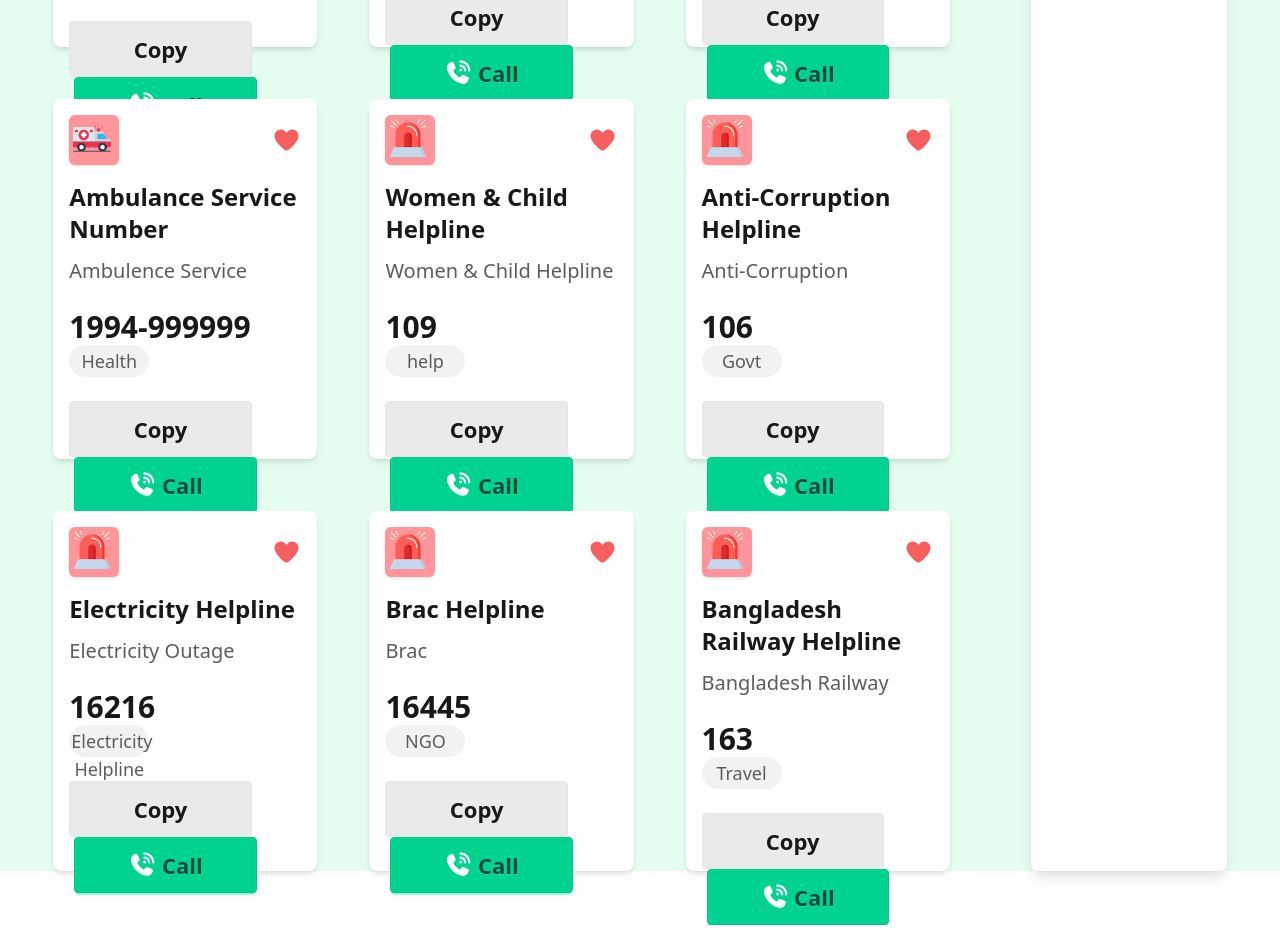
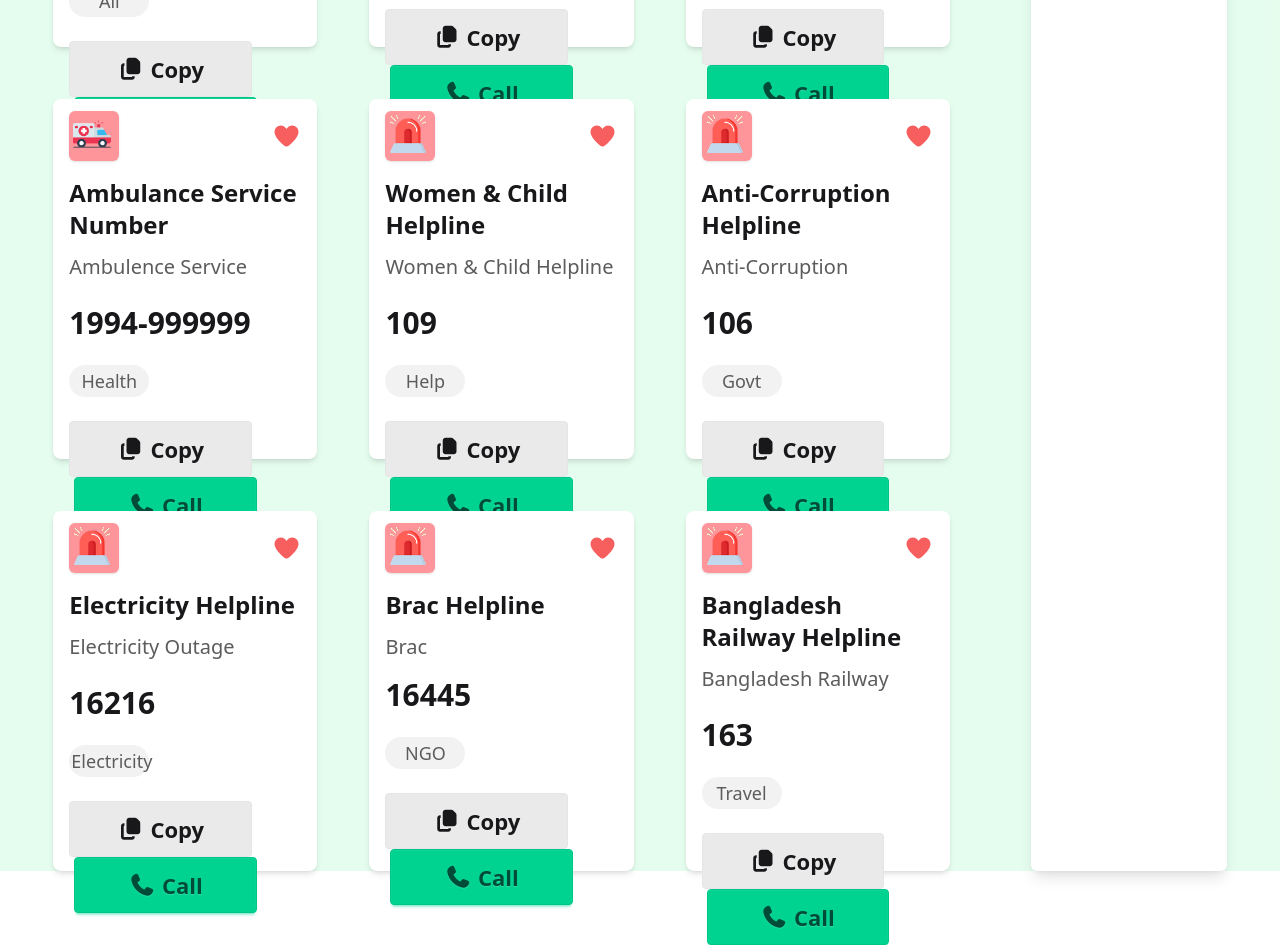
Before and after one commit to Shredder125/emergency-services-sample, a plain HTML site: page index.html in a window 1280 px wide. Shown: the part 725-1670 px from the top of the page. Drawn offline with nearby package versions, Linux system fonts and the light colour scheme.

Commit message:
completed whole page

```diff
--- a/index.html
+++ b/index.html
@@ -16,7 +16,7 @@
           <link rel="stylesheet" href="https://cdnjs.cloudflare.com/ajax/libs/font-awesome/7.0.0/css/all.min.css" />
 </head>
 <body>
- <!-- NAVBAR -->
+                                         <!-- NAVBAR -->
   <header class="flex flex-col md:flex-row justify-between items-center p-4">
     <div class="flex justify-center items-center gap-2">
         <img class="w-[50px] h-[50px]" src="./assets/logo.png" alt="">
@@ -50,18 +50,18 @@
   </header>
 
   <main class="bg-green-100/70">
-    <!-- BANNER SECTION -->
+                                         <!-- BANNER SECTION -->
     <div class="flex flex-col justify-center items-center bg-gradient-to-b from-[#013223] to-[#026b46] p-10">
         <img src="./assets/logo.png" class="w-[92px] h-[92px]" alt="">
         <h1 class="font-bold text-3xl my-4 text-white">Emergency Service Directory</h1>
         <p class="text-white">Government Emergency Services at Your Fingertips – A Project by  Government of the People’s Republic of Bangladesh</p>
     </div>
-    <!-- CARDS SECTION -->
+                                         <!-- CARDS SECTION -->
     <div class="grid grid-cols-12 mx-auto w-11/12 mt-15">
 
-                        <!-- HELPLINE SECTION -->
-        <section class="col-span-10 grid grid-cols-3 w-11/12 gap-13">
-            <div class="bg-base-100 w-full h-[360px] rounded-lg shadow-md p-4">
+                                         <!-- HELPLINE SECTION -->
+        <section class="col-span-10 grid grid-cols-1 md:grid-cols-3 w-11/12 gap-13">
+            <div class="bg-base-100 w-full h-[360px] rounded-lg shadow-md px-4 py-3">
                 <div class="flex justify-between items-center">
                     <div class="shadow-sm rounded-md w-[50px] h-[50px] bg-pink-500/50 p-1">
                         <img src="./assets/emergency.png" class="w-[38px] h-[38px]" alt="">
@@ -70,12 +70,12 @@
                 </div>
                     <h2 class="font-bold text-2xl mt-4">National Emergency Number</h2>
                     <h4 class="text-xl text-[#5C5C5C] mt-3">National Emergency</h4>
-                    <h1 class="font-bold text-3xl mt-6">999</h1>
+                    <h1 class="font-bold text-3xl mt-4 md:my-6">999</h1>
                     <p class="bg-[#F2F2F2] rounded-3xl w-20 h-8 p-0.5 text-center text-[#5C5C5C] mb-6 text-lg">All</p>
-                    <button class="btn btn-soft btn-xl w-[182.33px]">Copy</button>
-                    <button class="btn btn-success btn-xl ml-[5px] w-[182.33px]"><i class="fa-solid fa-phone-volume fa-bounce" style="color: #ffffff;"></i>Call</button>
+                    <button class="btn btn-soft btn-xl md:w-[182.33px]"><i class="fa-solid fa-copy"></i>Copy</button>
+                    <button class="btn btn-success btn-xl ml-[5px] md:w-[182.33px] flex items-center gap-2"><i class="fa-solid fa-phone"></i><span>Call</span></button>
             </div>
-            <div class="bg-base-100 w-full h-[360px] rounded-lg shadow-md p-4">
+            <div class="bg-base-100 w-full h-[360px] rounded-lg shadow-md px-4 py-3">
                 <div class="flex justify-between items-center">
                     <div class="shadow-sm rounded-md w-[50px] h-[50px] bg-blue-500/50 p-1">
                         <img src="./assets/police.png" class="w-[38px] h-[38px]" alt="">
@@ -83,13 +83,13 @@
                     <i class="fa-solid fa-heart fa-xl" style="color: #f75e5e;"></i>
                 </div>
                     <h2 class="font-bold text-2xl mt-4">Police Helpline Number</h2>
-                    <h4 class="text-xl text-[#5C5C5C] mt-3">Police</h4>
-                    <h1 class="font-bold text-3xl mt-6">999</h1>
+                    <h4 class="text-xl text-[#5C5C5C] my-3">Police</h4>
+                    <h1 class="font-bold text-3xl mt-4 md:my-6">999</h1>
                     <p class="bg-[#F2F2F2] rounded-3xl w-20 h-8 p-0.5 text-center text-[#5C5C5C] mb-6 text-lg">Police</p>
-                    <button class="btn btn-soft btn-xl w-[182.33px]">Copy</button>
-                    <button class="btn btn-success btn-xl ml-[5px] w-[182.33px] "><i class="fa-solid fa-phone-volume fa-bounce" style="color: #ffffff;"></i>Call</button>
+                    <button class="btn btn-soft btn-xl md:w-[182.33px]"><i class="fa-solid fa-copy"></i>Copy</button>
+                    <button class="btn btn-success btn-xl ml-[5px] md:w-[182.33px] "><i class="fa-solid fa-phone"></i>Call</button>
             </div>
-            <div class="bg-base-100 w-full h-[360px] rounded-lg shadow-md p-4">
+            <div class="bg-base-100 w-full h-[360px] rounded-lg shadow-md px-4 py-3">
                 <div class="flex justify-between items-center">
                     <div class="shadow-sm rounded-md w-[50px] h-[50px] bg-red-500/50 p-1">
                         <img src="./assets/fire-service.png" class="w-[38px] h-[38px]" alt="">
@@ -98,12 +98,12 @@
                 </div>
                     <h2 class="font-bold text-2xl mt-4">Fire Service Number</h2>
                     <h4 class="text-xl text-[#5C5C5C] mt-3">Fire Service</h4>
-                    <h1 class="font-bold text-3xl mt-6">999</h1>
+                    <h1 class="font-bold text-3xl mt-4 md:my-6">999</h1>
                     <p class="bg-[#F2F2F2] rounded-3xl w-20 h-8 p-0.5 text-center text-[#5C5C5C] mb-6 text-lg">Fire</p>
-                    <button class="btn btn-soft btn-xl w-[182.33px]">Copy</button>
-                    <button class="btn btn-success btn-xl ml-[5px] w-[182.33px]"><i class="fa-solid fa-phone-volume fa-bounce" style="color: #ffffff;"></i>Call</button>
+                    <button class="btn btn-soft btn-xl md:w-[182.33px]"><i class="fa-solid fa-copy"></i>Copy</button>
+                    <button class="btn btn-success btn-xl ml-[5px] md:w-[182.33px]"><i class="fa-solid fa-phone"></i>Call</button>
             </div>
-            <div class="bg-base-100 w-full h-[360px] rounded-lg shadow-md p-4">
+            <div class="bg-base-100 w-full h-[360px] rounded-lg shadow-md px-4 py-3">
                 <div class="flex justify-between items-center">
                     <div class="shadow-sm rounded-md w-[50px] h-[50px] bg-red-500/50 p-1">
                         <img src="./assets/ambulance.png" class="w-[38px] h-[38px]" alt="">
@@ -112,12 +112,12 @@
                 </div>
                     <h2 class="font-bold text-2xl mt-4">Ambulance Service Number</h2>
                     <h4 class="text-xl text-[#5C5C5C] mt-3">Ambulence Service</h4>
-                    <h1 class="font-bold text-3xl mt-6">1994-999999</h1>
+                    <h1 class="font-bold text-3xl mt-4 md:my-6">1994-999999</h1>
                     <p class="bg-[#F2F2F2] rounded-3xl w-20 h-8 p-0.5 text-center text-[#5C5C5C] mb-6 text-lg">Health</p>
-                    <button class="btn btn-soft btn-xl w-[182.33px]">Copy</button>
-                    <button class="btn btn-success btn-xl ml-[5px] w-[182.33px]"><i class="fa-solid fa-phone-volume fa-bounce" style="color: #ffffff;"></i>Call</button>
+                    <button class="btn btn-soft btn-xl md:w-[182.33px]"><i class="fa-solid fa-copy"></i>Copy</button>
+                    <button class="btn btn-success btn-xl ml-[5px] md:w-[182.33px]"><i class="fa-solid fa-phone"></i>Call</button>
             </div>
-            <div class="bg-base-100 w-full h-[360px] rounded-lg shadow-md p-4">
+            <div class="bg-base-100 w-full h-[360px] rounded-lg shadow-md px-4 py-3">
                 <div class="flex justify-between items-center">
                     <div class="shadow-sm rounded-md w-[50px] h-[50px] bg-red-500/50 p-1">
                         <img src="./assets/emergency.png" class="w-[38px] h-[38px]" alt="">
@@ -126,12 +126,12 @@
                 </div>
                     <h2 class="font-bold text-2xl mt-4">Women & Child Helpline</h2>
                     <h4 class="text-xl text-[#5C5C5C] mt-3">Women & Child Helpline</h4>
-                    <h1 class="font-bold text-3xl mt-6">109</h1>
-                    <p class="bg-[#F2F2F2] rounded-3xl w-20 h-8 p-0.5 text-center text-[#5C5C5C] mb-6 text-lg">help</p>
-                    <button class="btn btn-soft btn-xl w-[182.33px]">Copy</button>
-                    <button class="btn btn-success btn-xl ml-[5px] w-[182.33px]"><i class="fa-solid fa-phone-volume fa-bounce" style="color: #ffffff;"></i>Call</button>
+                    <h1 class="font-bold text-3xl mt-4 md:my-6">109</h1>
+                    <p class="bg-[#F2F2F2] rounded-3xl w-20 h-8 p-0.5 text-center text-[#5C5C5C] mb-6 text-lg">Help</p>
+                    <button class="btn btn-soft btn-xl md:w-[182.33px]"><i class="fa-solid fa-copy"></i>Copy</button>
+                    <button class="btn btn-success btn-xl ml-[5px] md:w-[182.33px]"><i class="fa-solid fa-phone"></i>Call</button>
             </div>
-            <div class="bg-base-100 w-full h-[360px] rounded-lg shadow-md p-4">
+            <div class="bg-base-100 w-full h-[360px] rounded-lg shadow-md px-4 py-3">
                 <div class="flex justify-between items-center">
                     <div class="shadow-sm rounded-md w-[50px] h-[50px] bg-red-500/50 p-1">
                         <img src="./assets/emergency.png" class="w-[38px] h-[38px]" alt="">
@@ -140,12 +140,12 @@
                 </div>
                     <h2 class="font-bold text-2xl mt-4">Anti-Corruption Helpline</h2>
                     <h4 class="text-xl text-[#5C5C5C] mt-3">Anti-Corruption</h4>
-                    <h1 class="font-bold text-3xl mt-6">106</h1>
+                    <h1 class="font-bold text-3xl mt-4 md:my-6">106</h1>
                     <p class="bg-[#F2F2F2] rounded-3xl w-20 h-8 p-0.5 text-center text-[#5C5C5C] mb-6 text-lg">Govt</p>
-                    <button class="btn btn-soft btn-xl w-[182.33px]">Copy</button>
-                    <button class="btn btn-success btn-xl ml-[5px] w-[182.33px]"><i class="fa-solid fa-phone-volume fa-bounce" style="color: #ffffff;"></i>Call</button>
+                    <button class="btn btn-soft btn-xl md:w-[182.33px]"><i class="fa-solid fa-copy"></i>Copy</button>
+                    <button class="btn btn-success btn-xl ml-[5px] md:w-[182.33px]"><i class="fa-solid fa-phone"></i>Call</button>
             </div>
-            <div class="bg-base-100 w-full h-[360px] rounded-lg shadow-md p-4">
+            <div class="bg-base-100 w-full h-[360px] rounded-lg shadow-md px-4 py-3">
                 <div class="flex justify-between items-center">
                     <div class="shadow-sm rounded-md w-[50px] h-[50px] bg-red-500/50 p-1">
                         <img src="./assets/emergency.png" class="w-[38px] h-[38px]" alt="">
@@ -154,12 +154,12 @@
                 </div>
                     <h2 class="font-bold text-2xl mt-4">Electricity Helpline</h2>
                     <h4 class="text-xl text-[#5C5C5C] mt-3">Electricity Outage</h4>
-                    <h1 class="font-bold text-3xl mt-6">16216</h1>
-                    <p class="bg-[#F2F2F2] rounded-3xl w-20 h-8 p-0.5 text-center text-[#5C5C5C] mb-6 text-lg">Electricity Helpline</p>
-                    <button class="btn btn-soft btn-xl w-[182.33px]">Copy</button>
-                    <button class="btn btn-success btn-xl ml-[5px] w-[182.33px]"><i class="fa-solid fa-phone-volume fa-bounce" style="color: #ffffff;"></i>Call</button>
+                    <h1 class="font-bold text-3xl mt-4 md:my-6">16216</h1>
+                    <p class="bg-[#F2F2F2] rounded-3xl w-20 h-8 p-0.5 text-center text-[#5C5C5C] mb-6 text-lg">Electricity</p>
+                    <button class="btn btn-soft btn-xl md:w-[182.33px]"><i class="fa-solid fa-copy"></i>Copy</button>
+                    <button class="btn btn-success btn-xl ml-[5px] md:w-[182.33px]"><i class="fa-solid fa-phone"></i>Call</button>
             </div>
-            <div class="bg-base-100 w-full h-[360px] rounded-lg shadow-md p-4">
+            <div class="bg-base-100 w-full h-[360px] rounded-lg shadow-md px-4 py-3">
                 <div class="flex justify-between items-center">
                     <div class="shadow-sm rounded-md w-[50px] h-[50px] bg-red-500/50 p-1">
                         <img src="./assets/emergency.png" class="w-[38px] h-[38px]" alt="">
@@ -168,12 +168,12 @@
                 </div>
                     <h2 class="font-bold text-2xl mt-4">Brac Helpline</h2>
                     <h4 class="text-xl text-[#5C5C5C] mt-3">Brac</h4>
-                    <h1 class="font-bold text-3xl mt-6">16445</h1>
+                    <h1 class="font-bold text-3xl mt-4 my-6">16445</h1>
                     <p class="bg-[#F2F2F2] rounded-3xl w-20 h-8 p-0.5 text-center text-[#5C5C5C] mb-6 text-lg">NGO</p>
-                    <button class="btn btn-soft btn-xl w-[182.33px]">Copy</button>
-                    <button class="btn btn-success btn-xl ml-[5px] w-[182.33px]"><i class="fa-solid fa-phone-volume fa-bounce" style="color: #ffffff;"></i>Call</button>
+                    <button class="btn btn-soft btn-xl md:w-[182.33px]"><i class="fa-solid fa-copy"></i>Copy</button>
+                    <button class="btn btn-success btn-xl ml-[5px] md:w-[182.33px]"><i class="fa-solid fa-phone"></i>Call</button>
             </div>
-            <div class="bg-base-100 w-full h-[360px] rounded-lg shadow-md p-4">
+            <div class="bg-base-100 w-full h-[360px] rounded-lg shadow-md px-4 py-3">
                 <div class="flex justify-between items-center">
                     <div class="shadow-sm rounded-md w-[50px] h-[50px] bg-red-500/50 p-1">
                         <img src="./assets/emergency.png" class="w-[38px] h-[38px]" alt="">
@@ -182,19 +182,21 @@
                 </div>
                     <h2 class="font-bold text-2xl mt-4">Bangladesh Railway Helpline</h2>
                     <h4 class="text-xl text-[#5C5C5C] mt-3">Bangladesh Railway</h4>
-                    <h1 class="font-bold text-3xl mt-6">163</h1>
+                    <h1 class="font-bold text-3xl mt-4 md:my-6">163</h1>
                     <p class="bg-[#F2F2F2] rounded-3xl w-20 h-8 p-0.5 text-center text-[#5C5C5C] mb-6 text-lg">Travel</p>
-                    <button class="btn btn-soft btn-xl w-[182.33px]">Copy</button>
-                    <button class="btn btn-success btn-xl ml-[5px] w-[182.33px]"><i class="fa-solid fa-phone-volume fa-bounce" style="color: #ffffff;"></i>Call</button>
+                    <button class="btn btn-soft btn-xl md:w-[182.33px]"><i class="fa-solid fa-copy"></i>Copy</button>
+                    <button class="btn btn-success btn-xl ml-[5px] md:w-[182.33px]"><i class="fa-solid fa-phone"></i>Call</button>
             </div>
         </section>
 
-                               <!-- ASIDE BAR SECTION -->
+                                         <!-- ASIDE BAR SECTION -->
         <aside class="col-span-2 rounded-md shadow-lg bg-white">
-            <h1>hello</h1>
+            <div class="flex flex-col justify-between items-center md:flex-row p-3">
+                <h3 class="font-bold text-lg mb-4"><i class="fa-solid fa-copy"></i>Call History</h3>
+                <button class="btn btn-outline btn-success">Clear</button>
+            </div>
+            <div></div>
         </aside>
-
-
 
     </div>
   </main>
```
